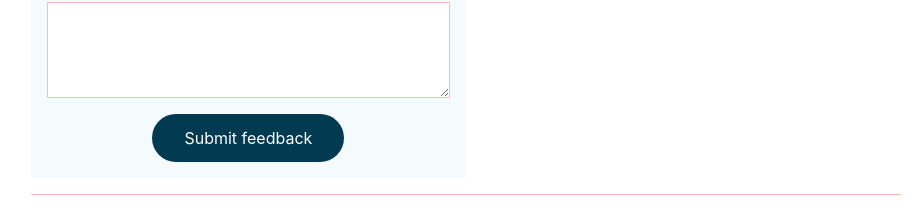
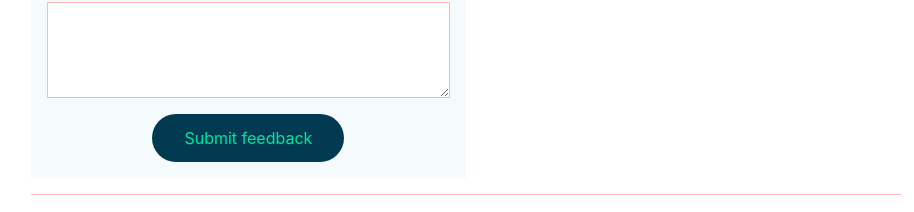
Before and after one commit to punit-shah/customer-feedback-test, a React (Create React App) app: page / in a window 1280 px wide. Shown: the part 473-685 px from the top of the page, without its empty margins (174-1088 px from the left). Built offline with nearby package versions, Linux system fonts and the light colour scheme.

Commit message:
Edit button style

```diff
--- a/src/Form.css
+++ b/src/Form.css
@@ -22,7 +22,7 @@
   background-color: #fff;
   border: solid 1px #fcbab0;
   font: inherit;
-  transition: border-color 0.1s ease-in;
+  transition: border-color 0.2s ease-in;
 }
 .Form-field:hover,
 .Form-field:active,
@@ -39,19 +39,20 @@
   display: block;
   padding: 0.75rem 1rem;
   background-color: #013a51;
-  color: #fff;
+  color: #00e59e;
   border: 0;
   border-radius: 2rem;
   font: inherit;
   width: 12rem;
   margin: 0 auto;
   cursor: pointer;
-  transition: opacity 0.1s ease-in;
+  transition: color 0.2s ease-in, background-color 0.2s ease-in;
 }
 .Form-submit:hover,
 .Form-submit:active,
 .Form-submit:focus {
-  opacity: 0.8;
+  color: #013a51;
+  background-color: #00e59e;
 }
 
 @media (min-width: 800px) {
```
